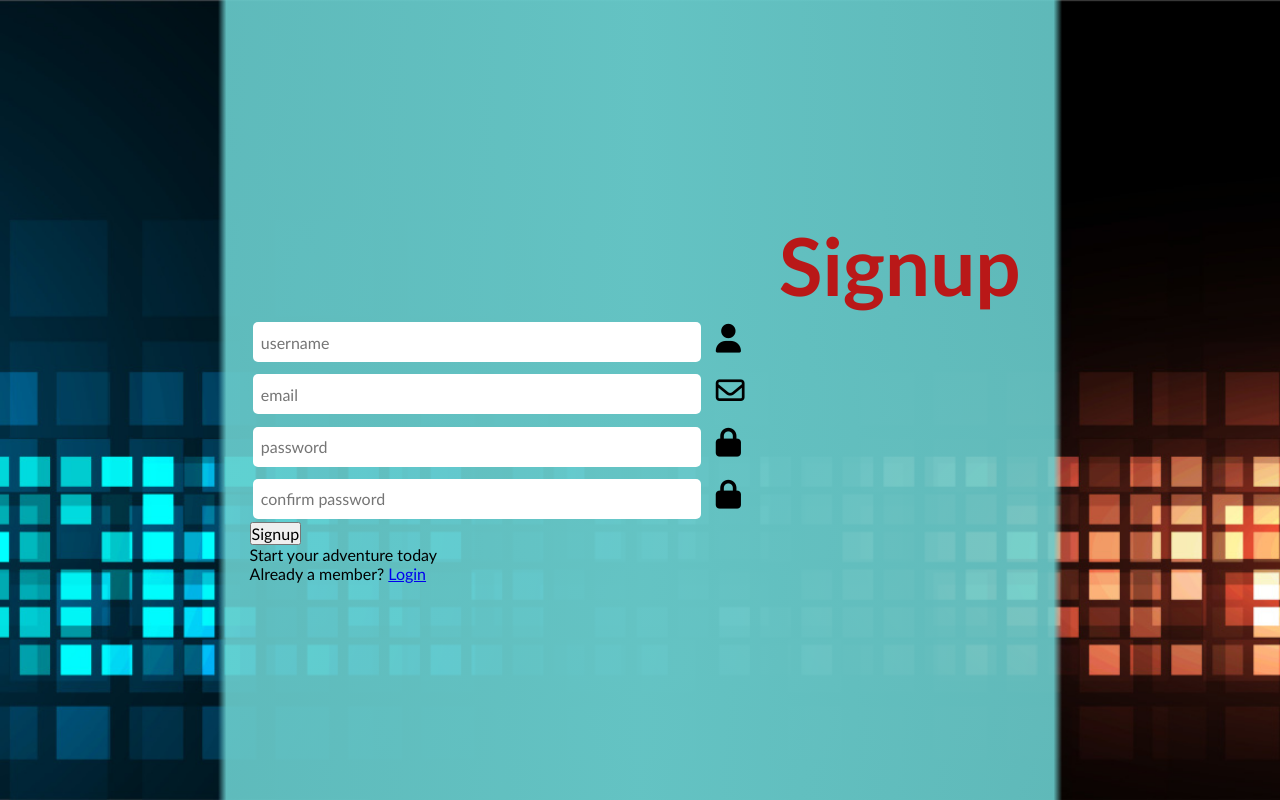
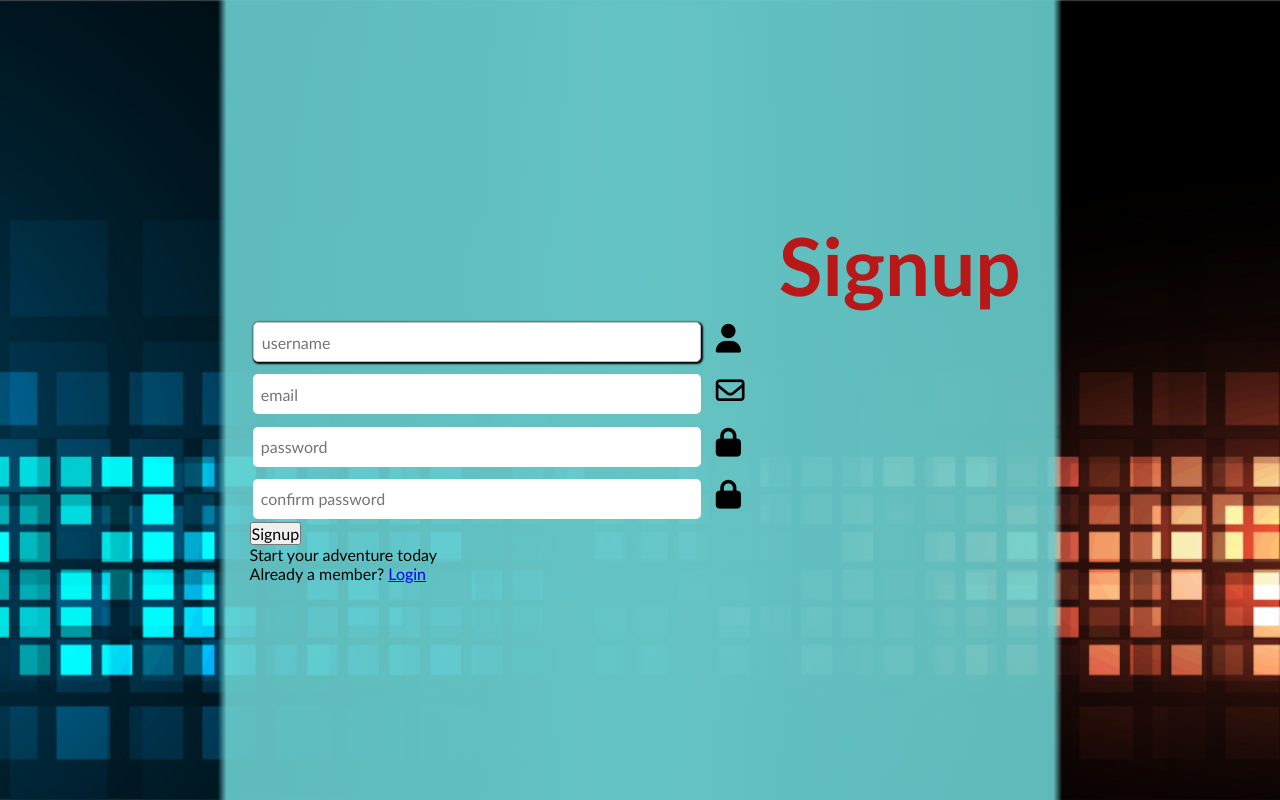
Before and after one commit to noOdin1/login_signup_form_01, a website built with webpack: page src/template.html in a window 1280 px wide. In both pictures the pointer is over the input "username". Shown: the top 800 px of the page. Built offline with nearby package versions, Linux system fonts and the light colour scheme.

Commit message:
Styling for hover and focus for input boxes

```diff
--- a/src/style.css
+++ b/src/style.css
@@ -128,7 +128,8 @@ input {
   border-radius: 5px;
 }
 
-.right.container {
-  width: 50%;
-  border: 1px solid blue;
+input:hover,
+input:focus {
+  border: 1px solid silver;
+  box-shadow: 1px 1px 2px 1px;
 }
```
